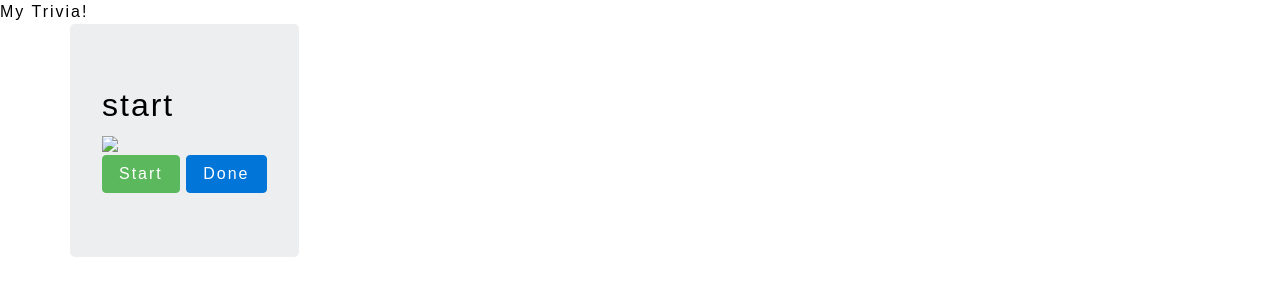
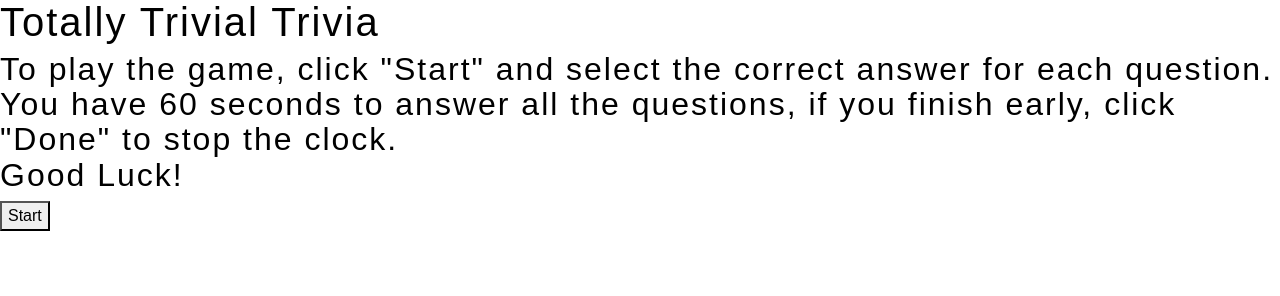
Before and after one commit to GiovanniLeonardo/TriviaGame, a plain HTML site: page index.html in a window 1280 px wide. Drawn offline with nearby package versions, Linux system fonts and the light colour scheme; files that its build step writes are made by us from their sources.

Commit message:
Update index.html

```diff
--- a/index.html
+++ b/index.html
@@ -8,37 +8,17 @@
         <link rel='stylesheet' href="https://maxcdn.bootstrapcdn.com/bootstrap/4.0.0/css/bootstrap.min.css">
         <link rel="stylesheet" href="https://maxcdn.bootstrapcdn.com/bootstrap/4.0.0-beta.3/css/bootstrap.min.css" integrity="sha384-Zug+QiDoJOrZ5t4lssLdxGhVrurbmBWopoEl+M6BdEfwnCJZtKxi1KgxUyJq13dy" crossorigin="anonymous">
         <link rel="stylesheet" href="style.css">
-    </head>
-
- <body>
-    <header>My Trivia!</header>
-    <section class="container">
-        <div class="row">
-            <div class="jumbotron">
-                <h2 id="start">start</h2>
-                <div id="question"></div>
-                <div id="message"></div>
-                <div id="answers">
-                    <div class="answer" col-lg-12 id="answer0" value="0"></div>
-                    <div class="answer" col-lg-12 id="answer1" value="1"></div>
-                    <div class="answer" col-lg-12 id="answer2" value="2"></div>
-                    <div class="answer" col-lg-12 id="answer3" value="3"></div>
-                </div>
-
-                <img src="assets/images/triviaImage.jpeg" id="image">
-                <div id="timer"></div>
-                <div id="buttons">
-                    <div class="btn btn-success" type="button" text="Start" id="start">Start</div>
-                    <div class="btn btn-primary" type="button" text="Done" id="done">Done</div>
-                 </div>
-
-                <div id="score"></div>
-            </div>
+   </head>
+<body>
+    <div id="container">
+        <h1>Totally Trivial Trivia</h1>
+        <div id="subcontainer">
+                <h2>To play the game, click "Start" and select the correct answer for each question.<br>
+                    You have 60 seconds to answer all the questions, if you finish early, click "Done" to stop the clock.<br>
+                    Good Luck!</h2>
+        <button id="start">Start</button>
         </div>
-
-
-    </section>
-    <script src="assets/javascript/app.js "></script>
+    </div>
+    <script type="text/javascript" src="assets/javascript/app.js"></script>
 </body>
-
 </html>
```
